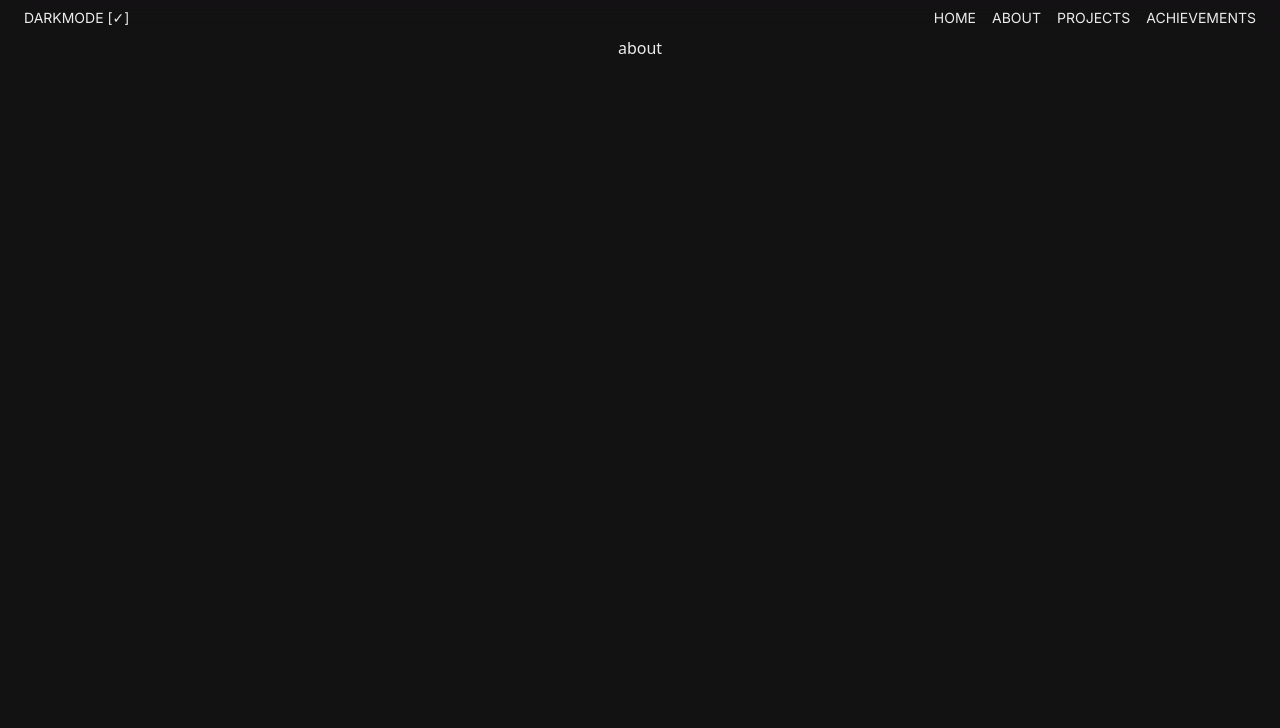
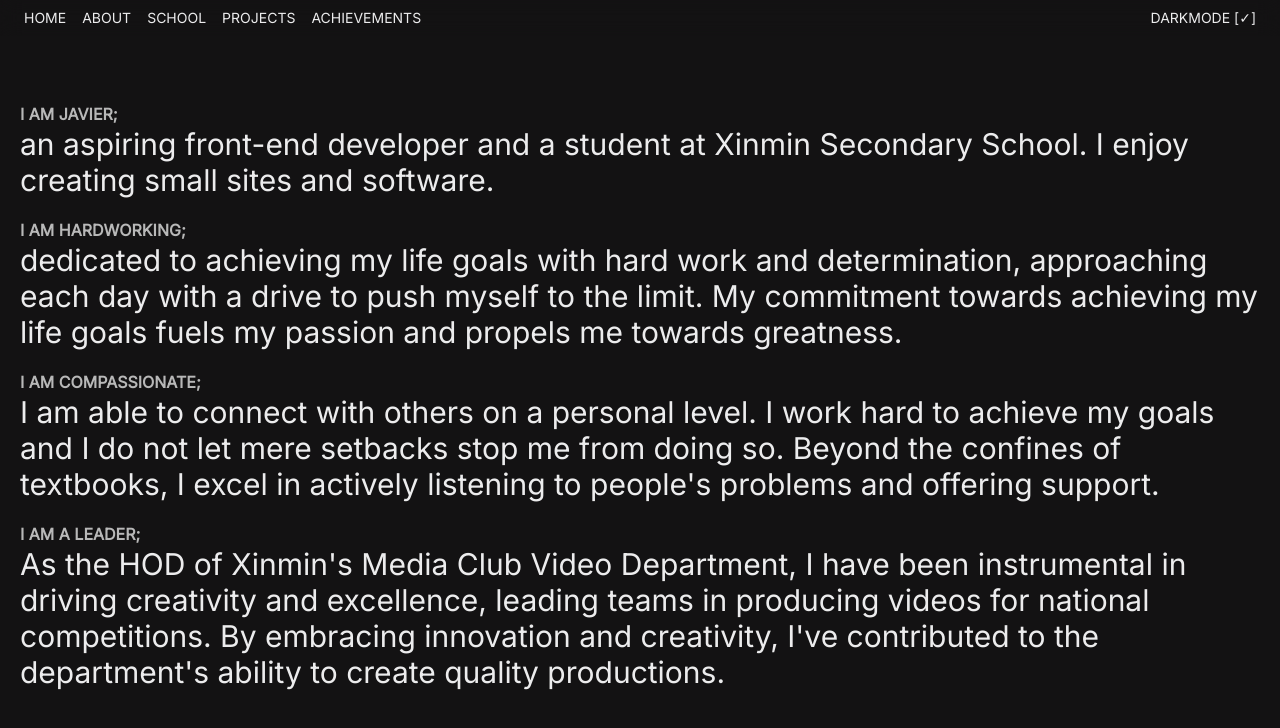
Before and after one commit to caffeinated01/portfolio, a React (Vite) app: page /about in a window 1280 px wide. Shown: the top 728 px of the page. Built offline with nearby package versions, Linux system fonts and the light colour scheme.

Commit message:
add about page, make changes to navbar, add light and dark variants of custom colors

```diff
--- a/src/About.jsx
+++ b/src/About.jsx
@@ -1,9 +1,34 @@
-function About(){
-   return(
-      <div className="mx-5 flex flex-col justify-center items-center text-center">
-         <h1>about</h1>
+import AboutP from "./Components/AboutP";
+
+function About() {
+  const aboutParas = [
+    {
+      title: "I am Javier",
+      body: "an aspiring front-end developer and a student at Xinmin Secondary School. I enjoy creating small sites and software.",
+    },
+    {
+      title: "I am hardworking",
+      body: "dedicated to achieving my life goals with hard work and determination, approaching each day with a drive to push myself to the limit. My commitment towards achieving my life goals fuels my passion and propels me towards greatness.",
+    },
+    {
+      title: "I am compassionate",
+      body: "I am able to connect with others on a personal level. I work hard to achieve my goals and I do not let mere setbacks stop me from doing so. Beyond the confines of textbooks, I excel in actively listening to people's problems and offering support.",
+    },
+    {
+      title: "I am a leader",
+      body: "As the HOD of Xinmin's Media Club Video Department, I have been instrumental in driving creativity and excellence, leading teams in producing videos for national competitions. By embracing innovation and creativity, I've contributed to the department's ability to create quality productions.",
+    },
+  ];
+
+  return (
+    <>
+      <div className="p-5 flex flex-col justify-center gap-5 min-h-[90vh]">
+        {aboutParas.map((para, idx) => (
+          <AboutP key={idx} title={para.title} body={para.body} />
+        ))}
       </div>
-   )
+    </>
+  );
 }
 
 export default About;
--- a/src/App.jsx
+++ b/src/App.jsx
@@ -6,6 +6,7 @@ import Projects from "./Projects";
 import Achievements from "./Achievements";
 import Lenis from "@studio-freight/lenis";
 import { useEffect, useState } from "react";
+import School from "./School";
 
 function App() {
   const [darkMode, setDarkMode] = useState(true)
@@ -24,11 +25,12 @@ function App() {
   return (
     <>
       <div className={darkMode ? "dark" : "light"}>
-        <div className="dark:bg-background light:bg-primary max-w-screen min-h-screen select-none dark:text-primary light:text-background">
-          <Header setDarkMode={setDarkMode} darkMode={darkMode}/>
+        <div className="dark:bg-background-dark bg-background-light max-w-screen min-h-screen select-none font-inter dark:text-primary-dark text-primary-light">
+          <Header darkMode={darkMode} setDarkMode={setDarkMode}/>
           <Routes>
             <Route path="/" element={<Home />} />
             <Route path="/about" element={<About />} />
+            <Route path="/school" element={<School />} />
             <Route path="/projects" element={<Projects />} />
             <Route path="/achievements" element={<Achievements />} />
           </Routes>
--- /dev/null
+++ b/src/Components/AboutP.jsx
@@ -0,0 +1,10 @@
+function AboutP(props) {
+  return (
+    <h1 className="text-3xl flex flex-col">
+      <span className="text-base dark:text-secondary-dark text-secondary-light font-bold">{props.title.toUpperCase()}; </span>
+      {props.body}
+    </h1>
+  );
+}
+
+export default AboutP;
--- a/src/Components/Header.jsx
+++ b/src/Components/Header.jsx
@@ -3,17 +3,39 @@ import { Link } from "react-router-dom";
 import { useState } from "react";
 
 function Header(props) {
+  const [isOpen, setIsOpen] = useState(false);
 
-  function toggleMode(){
-    props.setDarkMode(!props.darkMode)
+  function toggleNavbar() {
+    setIsOpen(!isOpen);
   }
+
+  function toggleMode() {
+    props.setDarkMode(!props.darkMode);
+  }
+
+  const links = [
+    { display: "HOME", endpoint: "/" },
+    { display: "ABOUT", endpoint: "/about" },
+    { display: "SCHOOL", endpoint: "/school" },
+    { display: "PROJECTS", endpoint: "/projects" },
+    { display: "ACHIEVEMENTS", endpoint: "/achievements" },
+  ];
 
   return (
     <header className="sticky top-0 z-[10] mx-auto flex w-full flex-wrap font-inter text-sm items-center justify-between px-6 py-2 backdrop-blur-md">
+      <Nav isOpen={isOpen} setIsOpen={setIsOpen} toggleNavbar={toggleNavbar} links={links} />
       <button onClick={toggleMode}>
-        {props.darkMode? "DARKMODE [✓]" : "DARKMODE [✗]"}
+        {props.darkMode ? "DARKMODE [✓]" : "DARKMODE [✗]"}
       </button>
-      <Nav />
+      {isOpen && (
+        <div className="flex flex-col basis-full items-center">
+          {links.map((link, idx) => (
+            <Link key={idx} to={link.endpoint} onClick={toggleNavbar} className="border-b w-full">
+              {link.display}
+            </Link>
+          ))}
+        </div>
+      )}
     </header>
   );
 }
--- a/src/Components/Nav.jsx
+++ b/src/Components/Nav.jsx
@@ -2,52 +2,27 @@ import { IoClose, IoMenu } from "react-icons/io5";
 import { useState } from "react";
 import { Link } from "react-router-dom";
 
-function Nav() {
-  const [isOpen, setIsOpen] = useState(false);
-
-  function toggleNavbar() {
-    setIsOpen(!isOpen);
-  }
-
+function Nav(props) {
   return (
     <>
       <nav className="flex justify-end">
         <div className="hidden w-full justify-between gap-4 md:flex">
-          <Link to="/" className="hover:-translate-y-1 duration-150">HOME</Link>
-          <Link to="/about" className="hover:-translate-y-1 duration-150">ABOUT</Link>
-          <Link to="/projects" className="hover:-translate-y-1 duration-150">PROJECTS</Link>
-          <Link to="/achievements" className="hover:-translate-y-1 duration-150">ACHIEVEMENTS</Link>
+          {props.links.map((link, idx) => (
+            <Link
+              key={idx}
+              to={link.endpoint}
+              className="hover:-translate-y-1 duration-150"
+            >
+              {link.display}
+            </Link>
+          ))}
         </div>
         <div className="md:hidden">
-          <button className="text-2xl pt-1" onClick={toggleNavbar}>
-            {isOpen ? <IoClose /> : <IoMenu />}
+          <button className="text-2xl pt-1" onClick={props.toggleNavbar}>
+            {props.isOpen ? <IoClose /> : <IoMenu />}
           </button>
         </div>
       </nav>
-      {isOpen && (
-        <div className="flex flex-col basis-full items-center">
-          <Link to="/" onClick={toggleNavbar} className="border-b w-full">
-            HOME
-          </Link>
-          <Link to="/about" onClick={toggleNavbar} className="border-b w-full">
-            ABOUT
-          </Link>
-          <Link
-            to="/projects"
-            onClick={toggleNavbar}
-            className="border-b w-full"
-          >
-            PROJECTS
-          </Link>
-          <Link
-            to="/achievements"
-            onClick={toggleNavbar}
-            className="border-b w-full"
-          >
-            ACHIEVEMENTS
-          </Link>
-        </div>
-      )}
     </>
   );
 }
--- a/src/Home.jsx
+++ b/src/Home.jsx
@@ -2,7 +2,7 @@ function Home() {
   return (
     <div className="mx-5 flex flex-col justify-center items-center h-[90vh] text-center">
       <h1 className="font-bodoniModa text-5xl font-bold">JAVIER</h1>
-      <h1 className="font-bodoniModa text-5xl">ASPIRING FRONTEND</h1>
+      <h1 className="font-bodoniModa text-5xl">ASPIRING FRONT-END</h1>
       <h1 className="font-pixelify text-5xl">
         DEVELOPER <span className="font-bodoniModa">&</span>
       </h1>
--- /dev/null
+++ b/src/School.jsx
@@ -0,0 +1,9 @@
+function School(){
+   return(
+      <>
+         <h1>School</h1>
+      </>
+   )
+}
+
+export default School;
--- a/src/index.css
+++ b/src/index.css
@@ -5,3 +5,7 @@
 @tailwind base;
 @tailwind components;
 @tailwind utilities;
+
+* {
+   @apply transition-transform duration-200
+}
--- a/tailwind.config.js
+++ b/tailwind.config.js
@@ -10,8 +10,15 @@ export default {
         cookie: ["Cookie", "cursive"],
       },
       colors: {
-        primary: "#ececed",
-        background: "#131213",
+        primary: {
+          light: "131213",
+          dark: "#ececed",
+        },
+        secondary: {
+          light: "#474545",
+          dark: "#b8b8b8",
+        },
+        background: { light: "#ececed", dark: "#131213" },
       },
     },
   },
```
